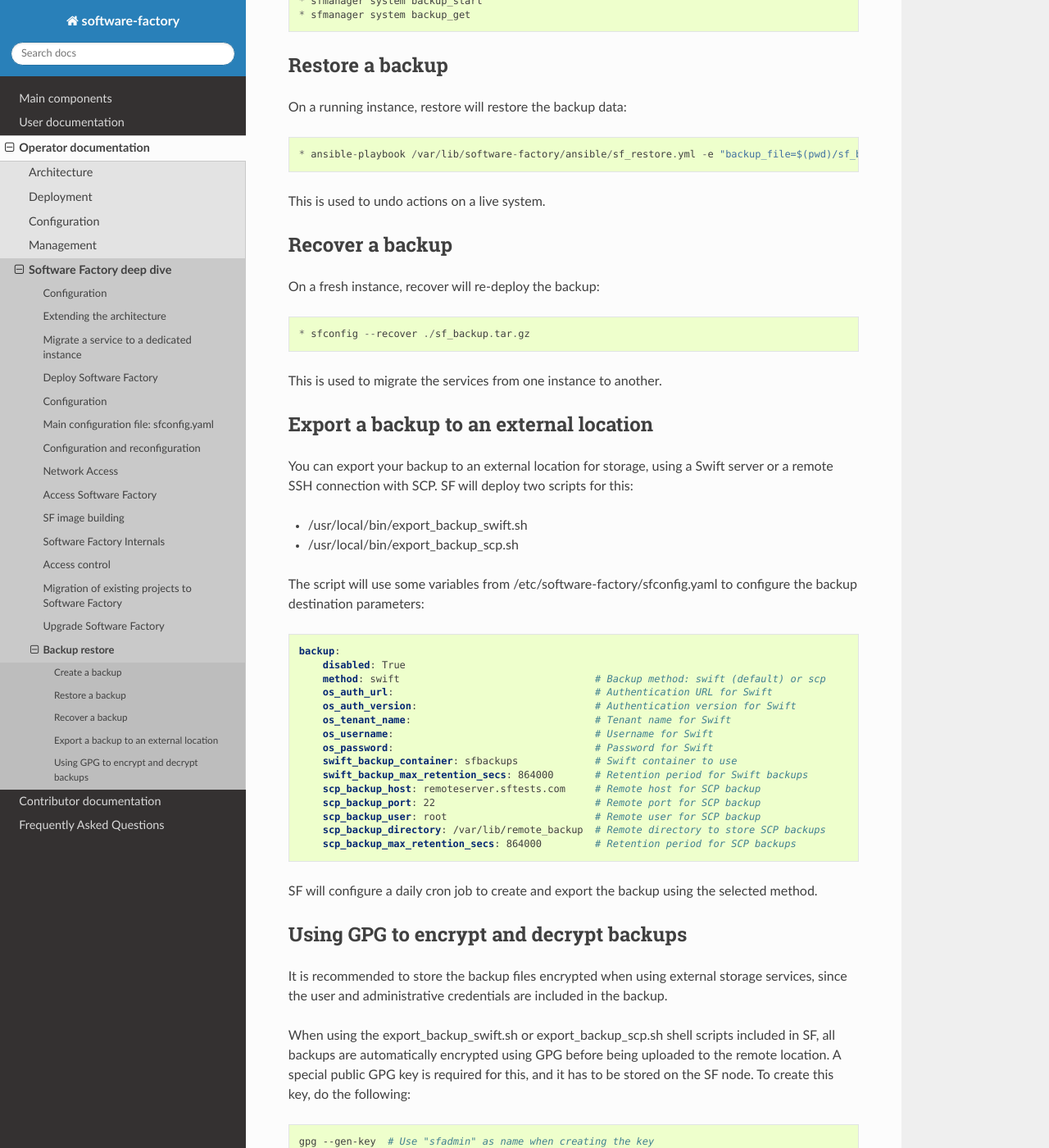
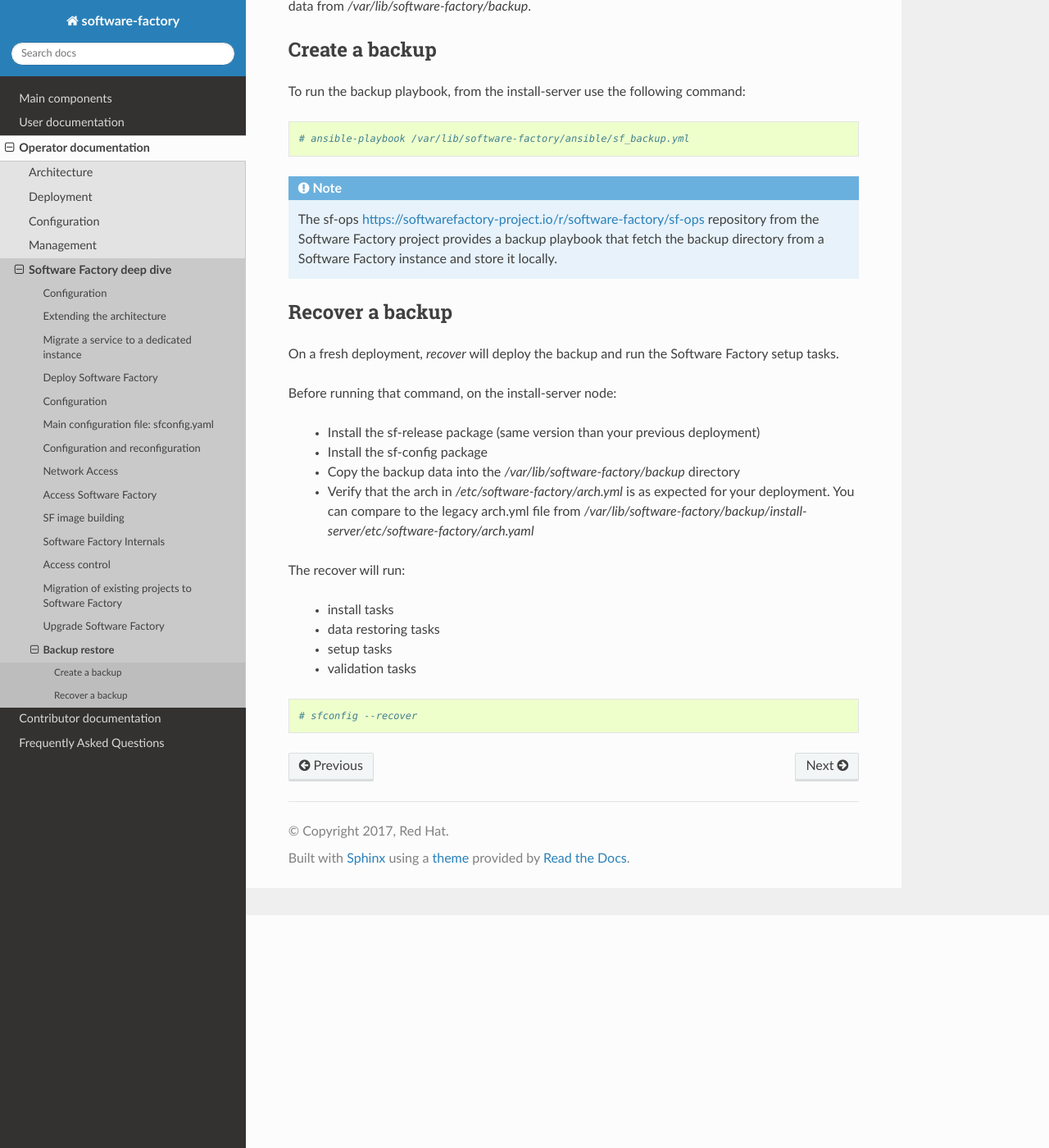
Before and after one commit to softwarefactory-project/sf-docs, a Sphinx documentation site: the page built from docs/operator/backup_restore.rst, in a window 1280 px wide and 1400 px high, scrolled down 284 px. Shown: the whole window at 82% size. Built offline with Sphinx 7.4.7 and the Read the Docs theme 2.0.0, drawn with Linux system fonts in a browser that asks for light colours; some of the changed text lies outside the part shown.

Commit message:
Update backup/restore documentation
Change-Id: I39a400683ba26d45ecb3002559d59b10e9b541fe

```diff
--- a/docs/operator/backup_restore.rst
+++ b/docs/operator/backup_restore.rst
@@ -1,97 +1,50 @@
 Backup restore
 ==============
+
+Software Factory provides an Ansible playbook *sf_backup* that aim to retrieve
+services data into a single directory on the install-server:
+*/var/lib/software-factory/backup*. Then this directory can be extracted onto
+a backup server (using rsync for example).
+
+The *sfconfig* command provides a *recover* method that setup a
+Software Factory with the backuped data from */var/lib/software-factory/backup*.
 
 Create a backup
 ---------------
 
-To create a backup, use the `sfmanager </docs/sfmanager.html#backup-and-restore>`_ cli::
+To run the backup playbook, from the install-server use the following command:
 
-  * sfmanager system backup_start
-  * sfmanager system backup_get
+.. code-block:: bash
 
+  # ansible-playbook /var/lib/software-factory/ansible/sf_backup.yml
 
-Restore a backup
-----------------
-
-On a running instance, restore will restore the backup data::
-
-  * ansible-playbook /var/lib/software-factory/ansible/sf_restore.yml -e "backup_file=$(pwd)/sf_backup.tar.gz"
-
-This is used to undo actions on a live system.
-
+.. note:: The sf-ops https://softwarefactory-project.io/r/software-factory/sf-ops
+   repository from the Software Factory project provides a backup playbook that
+   fetch the backup directory from a Software Factory instance and store it
+   locally.
 
 Recover a backup
 ----------------
 
-On a fresh instance, recover will re-deploy the backup::
+On a fresh deployment, *recover* will deploy the backup and run the Software Factory
+setup tasks.
 
-  * sfconfig --recover ./sf_backup.tar.gz
+Before running that command, on the install-server node:
 
-This is used to migrate the services from one instance to another.
+ - Install the sf-release package (same version than your previous deployment)
+ - Install the sf-config package
+ - Copy the backup data into the */var/lib/software-factory/backup* directory
+ - Verify that the arch in */etc/software-factory/arch.yml* is as expected for
+   your deployment. You can compare to the legacy arch.yml file from
+   */var/lib/software-factory/backup/install-server/etc/software-factory/arch.yaml*
 
-Export a backup to an external location
----------------------------------------
+The recover will run:
 
-You can export your backup to an external location for storage, using
-a Swift server or a remote SSH connection with SCP. SF will deploy
-two scripts for this:
-
-* /usr/local/bin/export_backup_swift.sh
-* /usr/local/bin/export_backup_scp.sh
-
-The script will use some variables from /etc/software-factory/sfconfig.yaml
-to configure the backup destination parameters:
-
-.. code-block:: yaml
-
-    backup:
-        disabled: True
-        method: swift                                 # Backup method: swift (default) or scp
-        os_auth_url:                                  # Authentication URL for Swift
-        os_auth_version:                              # Authentication version for Swift
-        os_tenant_name:                               # Tenant name for Swift
-        os_username:                                  # Username for Swift
-        os_password:                                  # Password for Swift
-        swift_backup_container: sfbackups             # Swift container to use
-        swift_backup_max_retention_secs: 864000       # Retention period for Swift backups
-        scp_backup_host: remoteserver.sftests.com     # Remote host for SCP backup
-        scp_backup_port: 22                           # Remote port for SCP backup
-        scp_backup_user: root                         # Remote user for SCP backup
-        scp_backup_directory: /var/lib/remote_backup  # Remote directory to store SCP backups
-        scp_backup_max_retention_secs: 864000         # Retention period for SCP backups
-
-SF will configure a daily cron job to create and export the backup using the
-selected method.
-
-Using GPG to encrypt and decrypt backups
-----------------------------------------
-
-It is recommended to store the backup files encrypted when using external
-storage services, since the user and administrative credentials are included
-in the backup.
-
-When using the export_backup_swift.sh or export_backup_scp.sh shell scripts
-included in SF, all backups are automatically encrypted using GPG before being
-uploaded to the remote location. A special public GPG key is required for this,
-and it has to be stored on the SF node. To create this key, do the following:
+ - install tasks
+ - data restoring tasks
+ - setup tasks
+ - validation tasks
 
 .. code-block:: bash
 
- gpg --gen-key  # Use "sfadmin" as name when creating the key
- gpg --export -a sfadmin > sfadmin.pub
- gpg --export-secret-key -a sfadmin > sfadmin.key
-
-Make sure you keep the sfadmin.key in a safe place.
-
-You have to copy this public key to the SF node, and import it as root user.
-
-.. code-block:: bash
-
- scp sfadmin.pub root@sftests.com:.
- gpg --import sfadmin.pub
-
-If you need to restore from a backup, you need to decrypt the tar.gz file first.
-
-.. code-block:: bash
-
- gpg -o sf_backup.tar.gz -d sf_backup.tar.gz.gpg
+  # sfconfig --recover
```
